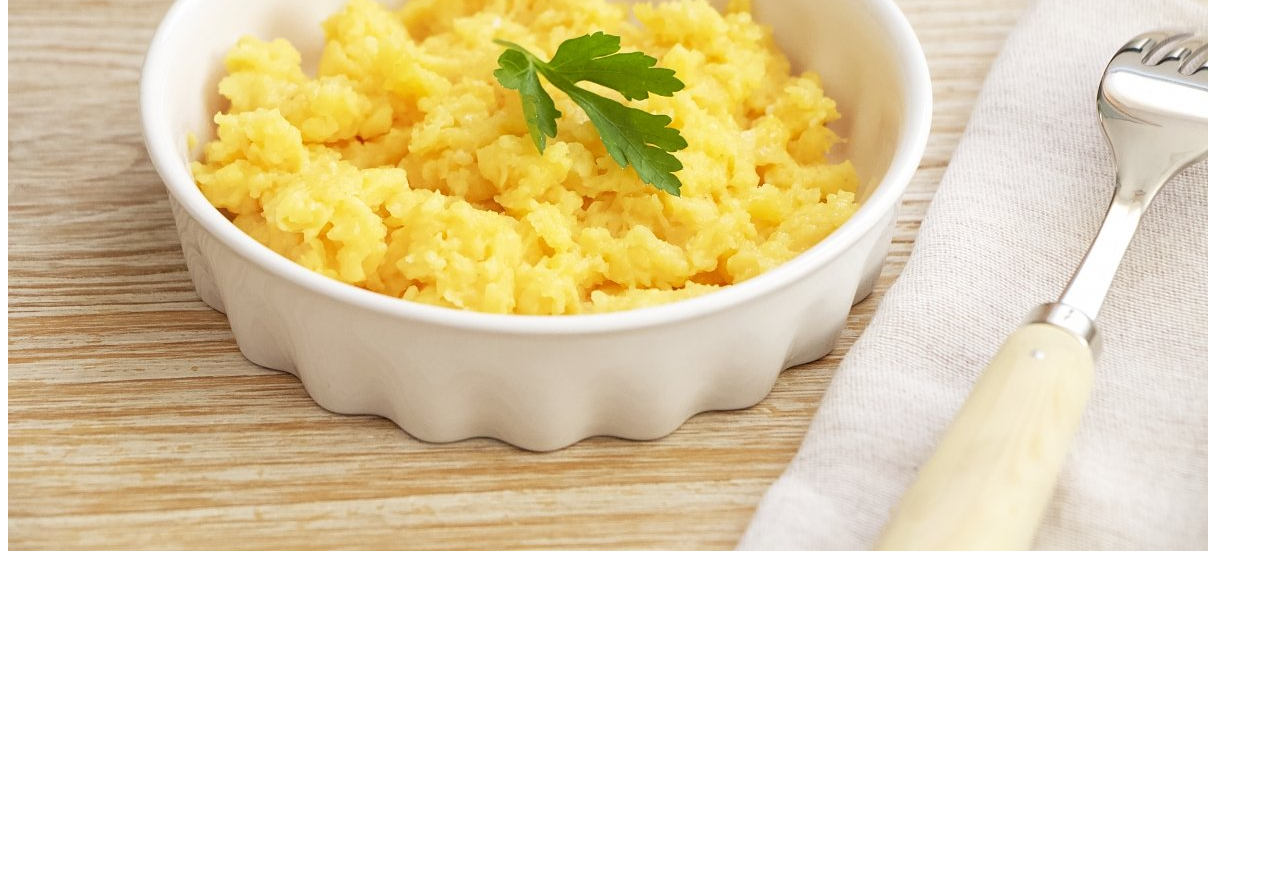
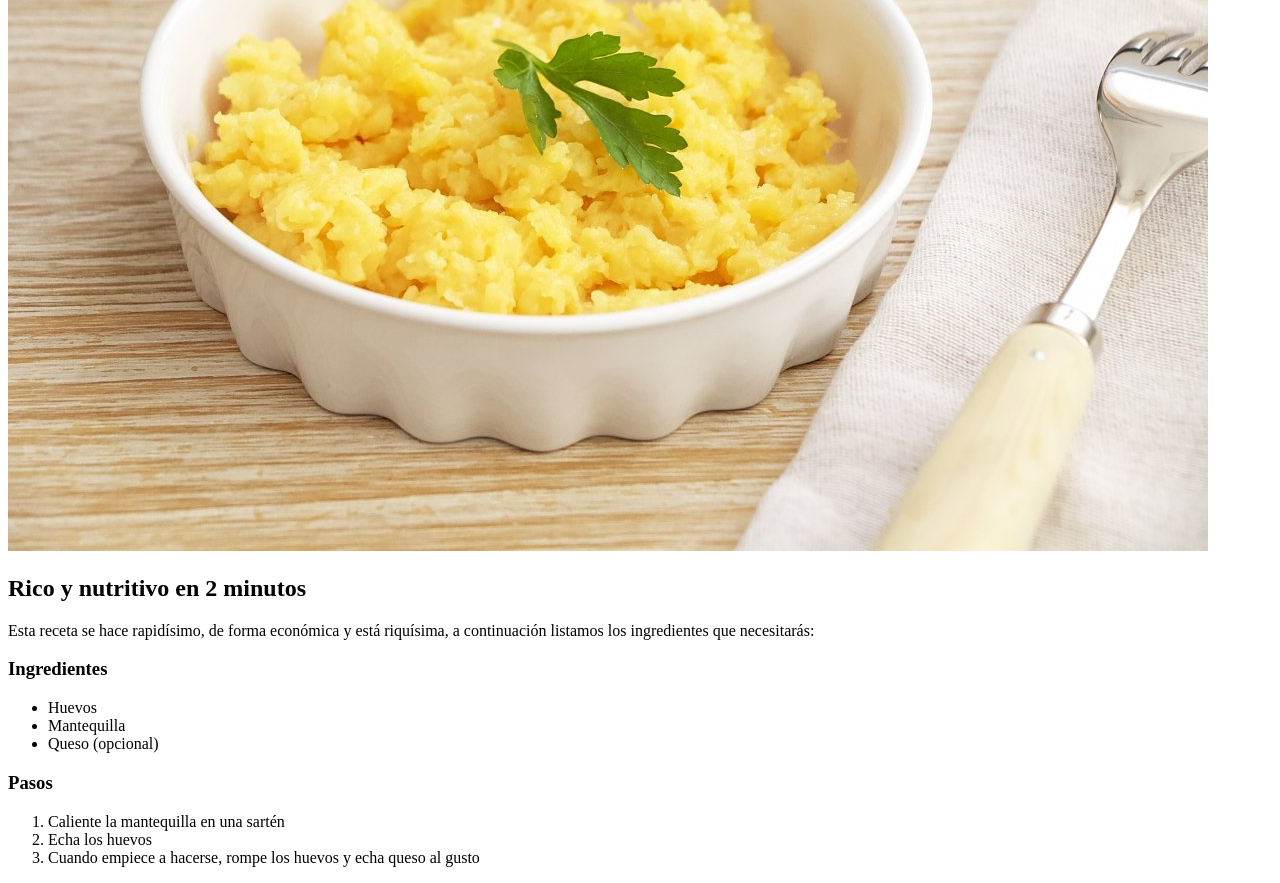
Before and after one commit to Toitw/odin-recipes, a plain HTML site: page recipes/revuelto-huevos.html in a window 1280 px wide. Shown: the part 329-1212 px from the top of the page. Before the commit the page ends 892 px from the top, so only its background shows below. Drawn offline with Linux system fonts and the light colour scheme.

Commit message:
Se añade listado de ingredientes y pasos

```diff
--- a/recipes/revuelto-huevos.html
+++ b/recipes/revuelto-huevos.html
@@ -9,5 +9,21 @@
 <body>
     <h1>Revuelto de huevos</h1>
     <img src="../img/revuelto_huevos.jpg" alt="huevos revueltos">
+    <h2>Rico y nutritivo en 2 minutos</h2>
+    <p>Esta receta se hace rapidísimo, de forma económica y está riquísima,
+        a continuación listamos los ingredientes que necesitarás:
+    </p>
+    <h3>Ingredientes</h3>
+    <ul>
+        <li>Huevos</li>
+        <li>Mantequilla</li>
+        <li>Queso (opcional)</li>
+    </ul>
+    <h3>Pasos</h3>
+    <ol>
+        <li>Caliente la mantequilla en una sartén</li>
+        <li>Echa los huevos</li>
+        <li>Cuando empiece a hacerse, rompe los huevos y echa queso al gusto</li>
+    </ol>
 </body>
 </html>
```
